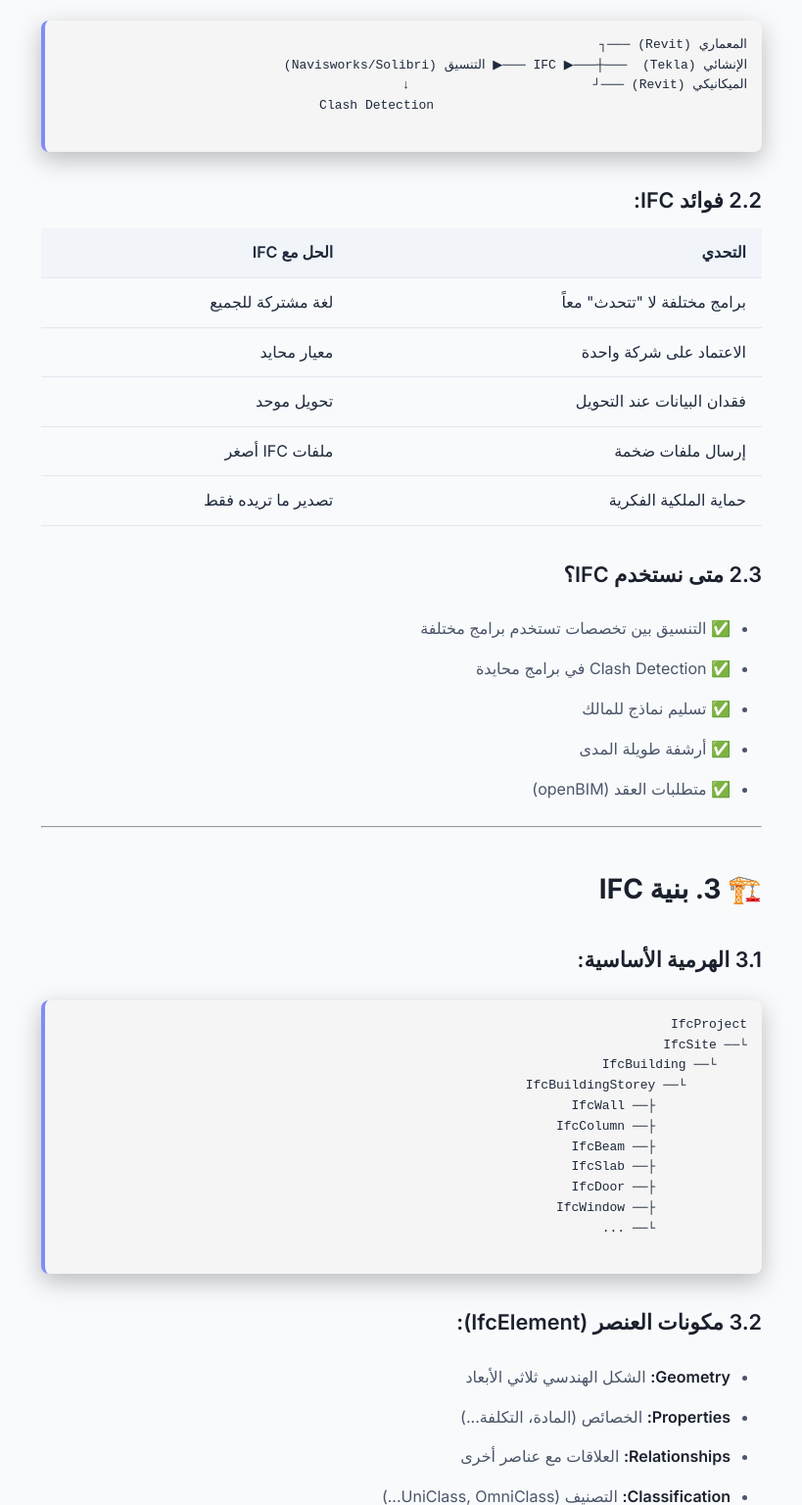
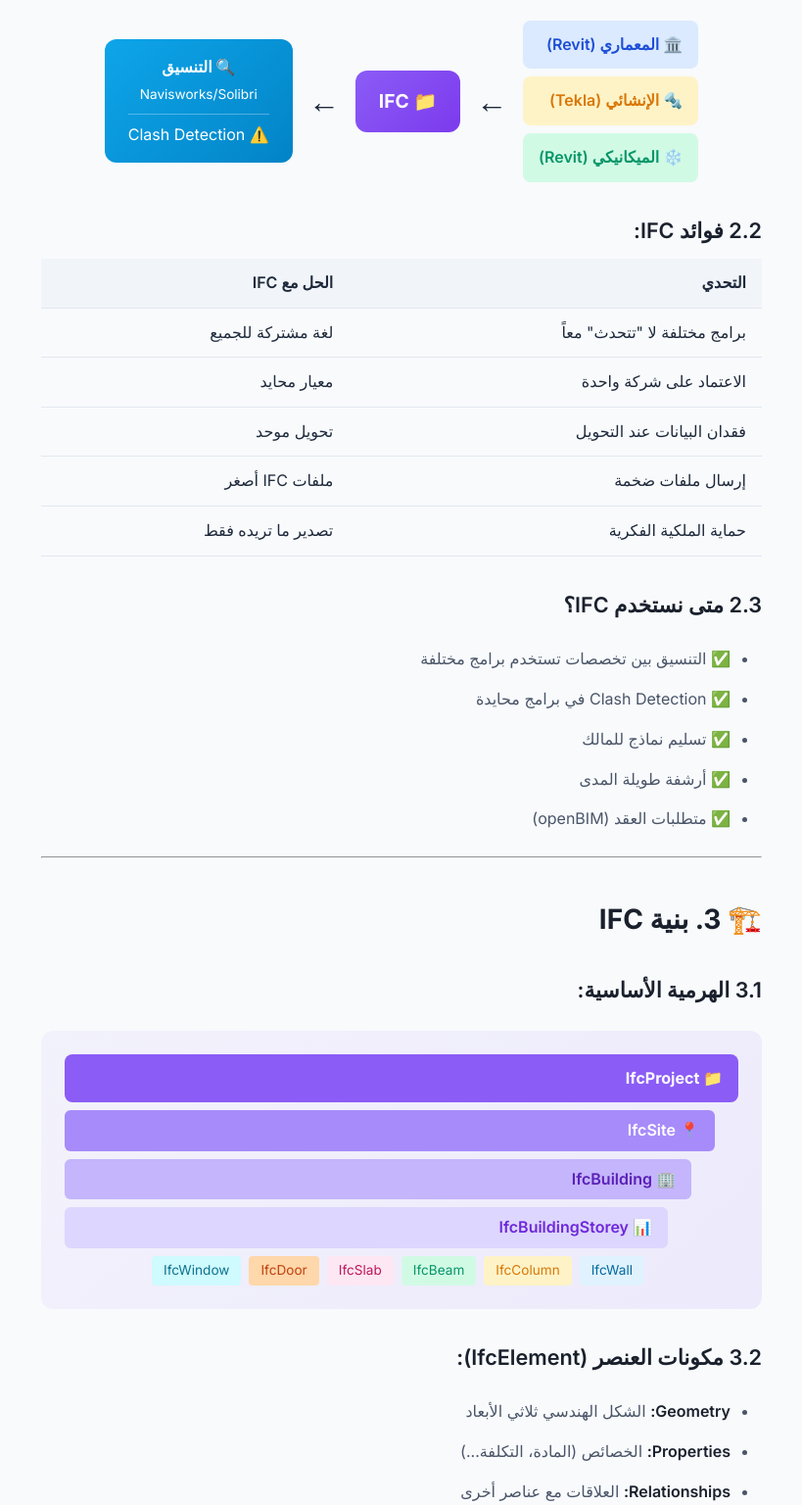
Before and after one commit to SamehB89/csi-calculator-frontend, a website: page frontend/blog/articles/ifc-guide.html in a window 1280 px wide. Shown: the part 1883-3419 px from the top of the page at 98% size, without its empty margins (230-1049 px from the left). Drawn offline with Linux system fonts and the light colour scheme.

Commit message:
style: Replace ASCII art with HTML cards - IFC guide (Arabic)

```diff
--- a/frontend/blog/articles/ifc-guide.html
+++ b/frontend/blog/articles/ifc-guide.html
@@ -98,12 +98,21 @@
         <h2 id="why-ifc">🎯 2. لماذا نستخدم IFC؟</h2>
 
         <h3>2.1 السيناريو النموذجي:</h3>
-        <pre style="background: #f5f5f5; padding: 15px; border-radius: 8px;">
-المعماري (Revit) ───┐
-الإنشائي (Tekla)  ───┼───▶ IFC ───▶ التنسيق (Navisworks/Solibri)
-الميكانيكي (Revit) ───┘                        ↓
-                                         Clash Detection
-        </pre>
+        <div style="display: flex; flex-wrap: wrap; align-items: center; justify-content: center; gap: 1rem; margin: 1.5rem 0;">
+            <div style="display: flex; flex-direction: column; gap: 0.5rem;">
+                <div style="background: #dbeafe; color: #1d4ed8; padding: 0.75rem 1rem; border-radius: 8px; font-weight: 600;">🏛️ المعماري (Revit)</div>
+                <div style="background: #fef3c7; color: #d97706; padding: 0.75rem 1rem; border-radius: 8px; font-weight: 600;">🔩 الإنشائي (Tekla)</div>
+                <div style="background: #d1fae5; color: #059669; padding: 0.75rem 1rem; border-radius: 8px; font-weight: 600;">❄️ الميكانيكي (Revit)</div>
+            </div>
+            <div style="font-size: 2rem;">←</div>
+            <div style="background: linear-gradient(135deg, #8b5cf6, #7c3aed); color: white; padding: 1rem 1.5rem; border-radius: 12px; font-weight: 700; font-size: 1.2rem;">📁 IFC</div>
+            <div style="font-size: 2rem;">←</div>
+            <div style="background: linear-gradient(135deg, #0ea5e9, #0284c7); color: white; padding: 1rem 1.5rem; border-radius: 12px; text-align: center;">
+                <div style="font-weight: 700;">🔍 التنسيق</div>
+                <div style="font-size: 0.85rem; margin-top: 0.25rem;">Navisworks/Solibri</div>
+                <div style="margin-top: 0.5rem; padding-top: 0.5rem; border-top: 1px solid rgba(255,255,255,0.3);">⚠️ Clash Detection</div>
+            </div>
+        </div>
 
         <h3>2.2 فوائد IFC:</h3>
         <table class="pricing-table">
@@ -129,19 +138,26 @@
         <h2 id="structure">🏗️ 3. بنية IFC</h2>
 
         <h3>3.1 الهرمية الأساسية:</h3>
-        <pre style="background: #f5f5f5; padding: 15px; border-radius: 8px;">
-IfcProject
-└── IfcSite
-    └── IfcBuilding
-        └── IfcBuildingStorey
-            ├── IfcWall
-            ├── IfcColumn
-            ├── IfcBeam
-            ├── IfcSlab
-            ├── IfcDoor
-            ├── IfcWindow
-            └── ...
-        </pre>
+        <div style="background: linear-gradient(135deg, rgba(139, 92, 246, 0.05), rgba(139, 92, 246, 0.1)); padding: 1.5rem; border-radius: 12px; margin: 1.5rem 0;">
+            <div style="background: #8b5cf6; color: white; padding: 0.75rem 1rem; border-radius: 8px; font-weight: 700; margin-bottom: 0.5rem;">📁 IfcProject</div>
+            <div style="margin-right: 1.5rem;">
+                <div style="background: #a78bfa; color: white; padding: 0.5rem 1rem; border-radius: 6px; font-weight: 600; margin-bottom: 0.5rem;">📍 IfcSite</div>
+                <div style="margin-right: 1.5rem;">
+                    <div style="background: #c4b5fd; color: #5b21b6; padding: 0.5rem 1rem; border-radius: 6px; font-weight: 600; margin-bottom: 0.5rem;">🏢 IfcBuilding</div>
+                    <div style="margin-right: 1.5rem;">
+                        <div style="background: #ddd6fe; color: #6d28d9; padding: 0.5rem 1rem; border-radius: 6px; font-weight: 600; margin-bottom: 0.5rem;">📊 IfcBuildingStorey</div>
+                        <div style="display: flex; flex-wrap: wrap; gap: 0.5rem; margin-right: 1.5rem; margin-top: 0.5rem;">
+                            <span style="background: #e0f2fe; color: #0369a1; padding: 0.25rem 0.75rem; border-radius: 4px; font-size: 0.85rem;">IfcWall</span>
+                            <span style="background: #fef3c7; color: #d97706; padding: 0.25rem 0.75rem; border-radius: 4px; font-size: 0.85rem;">IfcColumn</span>
+                            <span style="background: #d1fae5; color: #059669; padding: 0.25rem 0.75rem; border-radius: 4px; font-size: 0.85rem;">IfcBeam</span>
+                            <span style="background: #fce7f3; color: #be185d; padding: 0.25rem 0.75rem; border-radius: 4px; font-size: 0.85rem;">IfcSlab</span>
+                            <span style="background: #fed7aa; color: #c2410c; padding: 0.25rem 0.75rem; border-radius: 4px; font-size: 0.85rem;">IfcDoor</span>
+                            <span style="background: #cffafe; color: #0e7490; padding: 0.25rem 0.75rem; border-radius: 4px; font-size: 0.85rem;">IfcWindow</span>
+                        </div>
+                    </div>
+                </div>
+            </div>
+        </div>
 
         <h3>3.2 مكونات العنصر (IfcElement):</h3>
         <ul>
```
